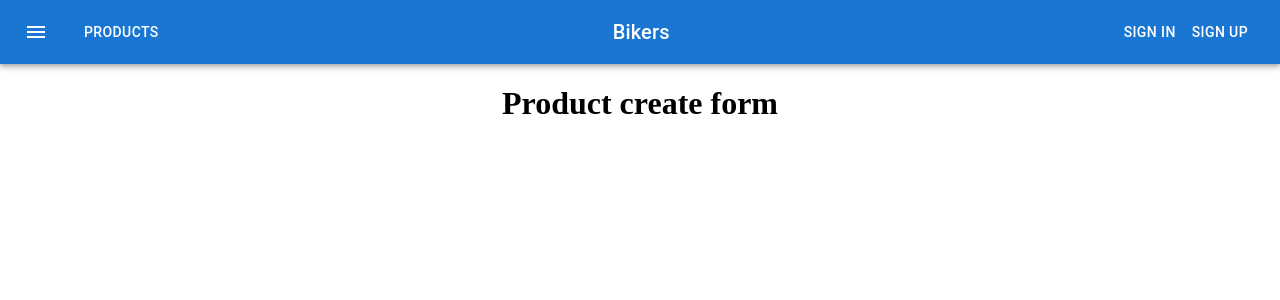
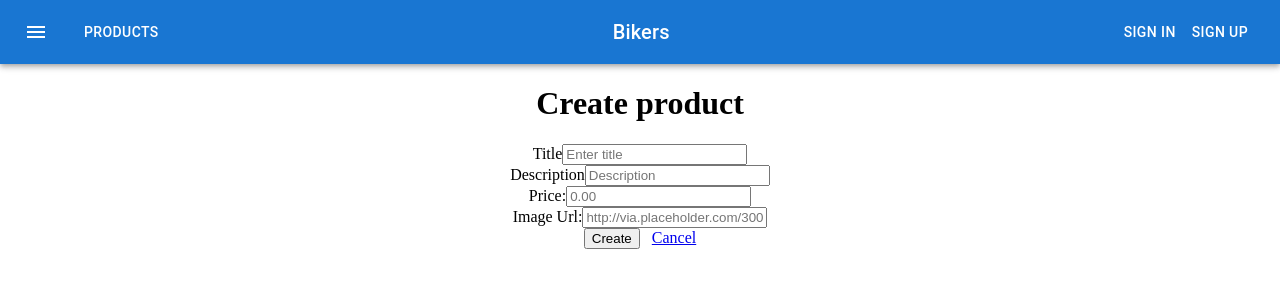
Before and after one commit to RensvGemert/S3-IP-Frontend_Bikers, a React (Create React App) app: page /product/create in a window 1280 px wide. Shown: the top 300 px of the page. Built offline with nearby package versions, Linux system fonts and the light colour scheme.

Commit message:
Full Crud implemented

```diff
--- a/package.json
+++ b/package.json
@@ -11,7 +11,9 @@
     "@testing-library/jest-dom": "^5.16.4",
     "@testing-library/react": "^12.1.4",
     "@testing-library/user-event": "^13.5.0",
+    "axios": "^0.26.1",
     "react": "^18.0.0",
+    "react-bootstrap": "^2.2.3",
     "react-dom": "^18.0.0",
     "react-icons": "^4.3.1",
     "react-router-dom": "^6.3.0",
--- a/src/components/ProductCreate.js
+++ b/src/components/ProductCreate.js
@@ -1,9 +1,88 @@
-import React from 'react';
+import React, { useState } from 'react';
+import { Form, Button } from 'react-bootstrap';
+import axios from 'axios';
+import { Link } from 'react-router-dom';
 
-function ProductCreate() {
-    return ( <>
-        <h1>Product create form</h1>
-    </> );
+export default function ProductCreate() {
+    const [productTitle, setProductTitle] = useState('');
+    const [productDescription, setProductDescription] = useState('');
+    const [productPrice, setProductPrice] = useState('');
+    const [productImageUrl, setProductImageUrl] = useState('');
+
+    const createProduct = () => {
+        axios.post(`http://localhost:8080/api/products/create`, {
+            productTitle,
+            productDescription,
+            productPrice,
+            productImageUrl
+        })
+    }
+
+    return (
+        <div className='ProductCreate'>
+            <Form className='rounded p-5 p-5'>
+                <h1>Create product</h1>
+                <Form.Group className="mb-3" controlId="formBasicTitle">
+                <Form.Label>Title</Form.Label>
+                <Form.Control
+                    type="text"
+                    placeholder="Enter title"
+                    autoComplete='off'
+                    required
+                    onChange={(event) => {
+                        setProductTitle(event.target.value);
+                    }}
+                />
+                </Form.Group>
+
+                <Form.Group className="mb-3" controlId="formBasicDescription">
+                <Form.Label>Description</Form.Label>
+                <Form.Control
+                    type="text"
+                    placeholder="Description"
+                    autoComplete='off'
+                    required
+                    onChange={(event) => {
+                        setProductDescription(event.target.value);
+                    }}
+                />
+                </Form.Group>
+
+                <Form.Group className="mb-3" controlId="formBasicPrice">
+                <Form.Label>Price:</Form.Label>
+                <Form.Control
+                    type='number'
+                    step=".01"
+                    placeholder='0.00'
+                    autoComplete='off'
+                    required
+                    onChange={(event) => {
+                        setProductPrice(event.target.value);
+                    }}
+                />
+                </Form.Group>
+
+                <Form.Group className="mb-3" controlId="formBasicImageUrl">
+                <Form.Label>Image Url:</Form.Label>
+                <Form.Control
+                    type="text"
+                    placeholder="http://via.placeholder.com/300x300"
+                    autoComplete='off'
+                    required
+                    onChange={(event) => {
+                        setProductImageUrl(event.target.value);
+                    }}
+                />
+                </Form.Group>
+
+                <Button
+                    variant='success'
+                    onClick={createProduct}
+                    type="submit">Create
+                </Button>
+
+                <Link to="/products" style={{marginLeft: 12}}className="btn btn-danger">Cancel</Link>
+            </Form>
+        </div>
+    )
 }
-
-export default ProductCreate;
--- a/src/components/ProductUpdate.js
+++ b/src/components/ProductUpdate.js
@@ -1,11 +1,90 @@
-import React from 'react';
+import React, { useState } from 'react';
+import { useParams } from 'react-router-dom';
 
-function ProductUpdate() {
+import {Form, Button } from 'react-bootstrap';
+import axios from 'axios';
+
+
+const ProductUpdate = () => {
+    const { id } = useParams();
+    const [productTitle, setProductTitle] = useState('');
+    const [productDescription, setProductDescription] = useState('');
+    const [productPrice, setProductPrice] = useState('');
+    const [productImageUrl, setProductImageUrl] = useState('');
+
+    const updateProduct = () => {
+        axios.put(`http://localhost:8080/api/products/update/${id}`, {
+            productTitle,
+            productDescription,
+            productPrice,
+            productImageUrl
+        },
+        {
+            headers: {"Content-Type": "application/json"}
+        }
+        )
+    }
+
     return (
         <>
-        <h1>Product Update Form</h1>
+            <Form className='rounded p-5 p-5'>
+                <h1>Update product</h1>
+                <Form.Group className="mb-3" controlId="formBasicTitle">
+                <Form.Label>Title</Form.Label>
+                <Form.Control
+                    type="text"
+                    autoComplete='off'
+                    onChange={(event) => {
+                        setProductTitle(event.target.value);
+                    }}
+                />
+                </Form.Group>
+
+                <Form.Group className="mb-3" controlId="formBasicDescription">
+                <Form.Label>Description</Form.Label>
+                <Form.Control
+                    type="text"
+                    autoComplete='off'
+                    onChange={(event) => {
+                        setProductDescription(event.target.value);
+                    }}
+                />
+                </Form.Group>
+
+                <Form.Group className="mb-3" controlId="formBasicPrice">
+                <Form.Label>Price</Form.Label>
+                <Form.Control
+                    type="number"
+                    step=".01"
+                    autoComplete='off'
+                    onChange={(event) => {
+                        setProductPrice(event.target.value);
+                    }}
+                />
+                </Form.Group>
+
+                <Form.Group className="mb-3" controlId="formBasicImage">
+                <Form.Label>Image Url</Form.Label>
+                <Form.Control
+                    type="text"
+                    autoComplete='off'
+                    onChange={(event) => {
+                        setProductImageUrl(event.target.value);
+                    }}
+                />
+                </Form.Group>
+
+                <Button
+                    onClick={updateProduct}
+                    variant="success"
+                    to="/products"
+                    type="submit">Update
+                </Button>
+
+                <Button href="/products" style={{marginLeft: 12}}className="btn btn-danger">Cancel</Button>
+            </Form>
         </>
-     );
+    );
 }
 
 export default ProductUpdate;
```
Also changed, not shown: 1 other file (tests, documents, lock files or other folders).
